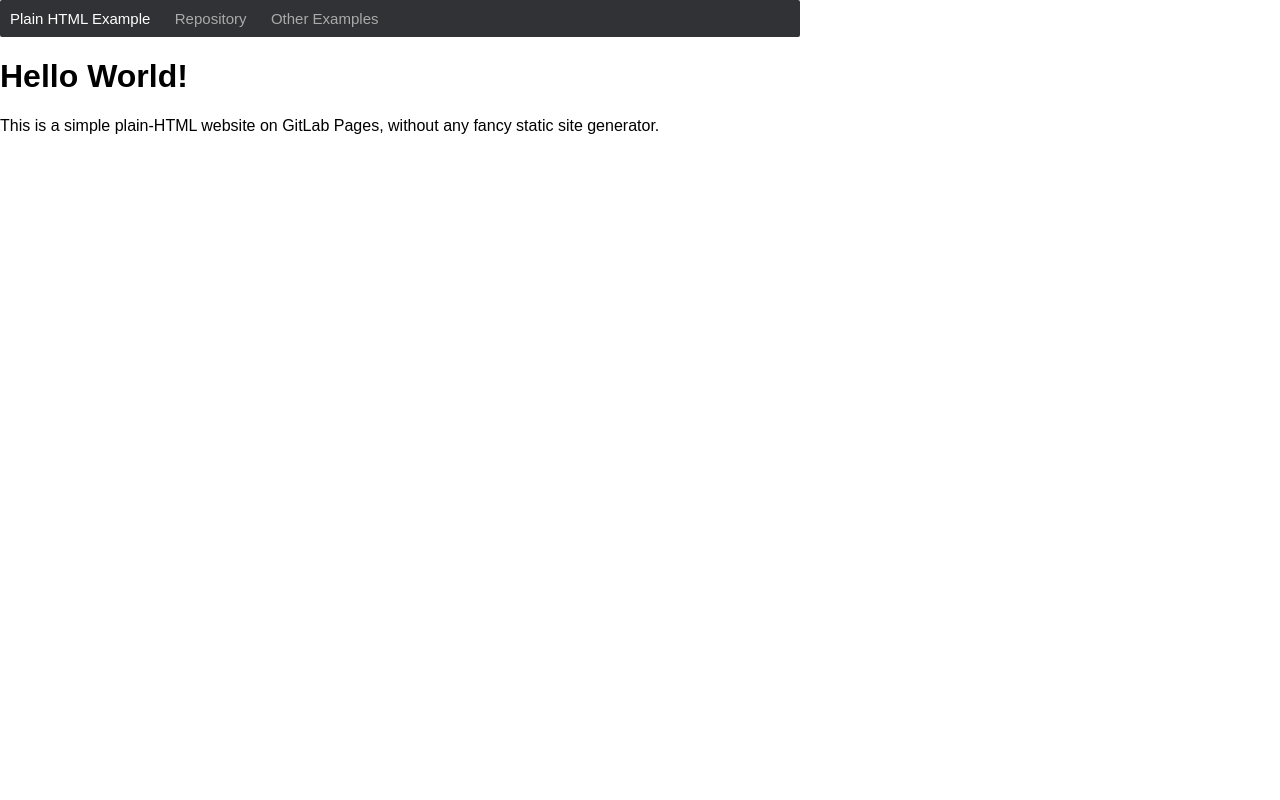
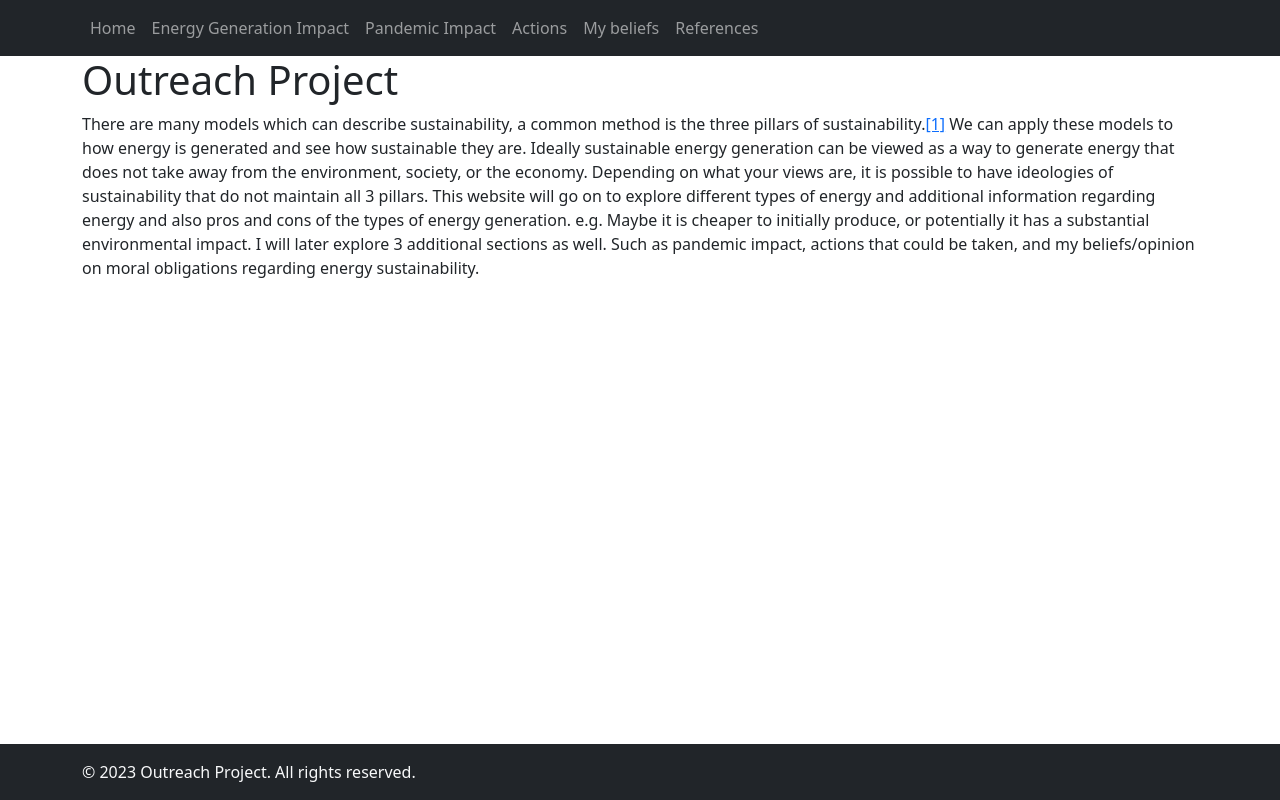
Before and after one commit to relia1/outreach-project, a plain HTML site: page public/index.html in a window 1280 px wide. Drawn offline with nearby package versions, Linux system fonts and the light colour scheme.

Commit message:
Updates and initial ish commit

```diff
--- /dev/null
+++ b/public/header.html
@@ -0,0 +1,32 @@
+<header>
+    <nav class="navbar navbar-expand-lg navbar-dark bg-dark">
+        <div class="container">
+            <button class="navbar-toggler" type="button" data-bs-toggle="collapse" data-bs-target="#navbarNav"
+                    aria-controls="navbarNav" aria-expanded="false" aria-label="Toggle navigation">
+                <span class="navbar-toggler-icon"></span>
+            </button>
+            <div class="collapse navbar-collapse" id="navbarNav">
+                <ul class="navbar-nav ml-auto">
+                    <li class="nav-item">
+                        <a class="nav-link" href="/outreach-project/public/">Home</a>
+                    </li>
+                    <li class="nav-item">
+                        <a class="nav-link" href="/outreach-project/public/energy_impact.html">Energy Generation Impact</a>
+                    </li>
+                    <li class="nav-item">
+                        <a class="nav-link" href="/outreach-project/public/pandemic_impact.html">Pandemic Impact</a>
+                    </li>
+                    <li class="nav-item">
+                        <a class="nav-link" href="/outreach-project/public/actions.html">Actions</a>
+                    </li>
+                    <li class="nav-item">
+                        <a class="nav-link" href="/outreach-project/public/my_beliefs.html">My beliefs</a>
+                    </li>
+                    <li class="nav-item">
+                        <a class="nav-link" href="/outreach-project/public/references.html">References</a>
+                    </li>
+                </ul>
+            </div>
+        </div>
+    </nav>
+</header>
--- a/public/index.html
+++ b/public/index.html
@@ -1,22 +1,49 @@
 <!DOCTYPE html>
-<html>
+<html lang="en" class="h-100">
+
   <head>
-    <meta charset="utf-8">
-    <meta name="generator" content="GitLab Pages">
-    <title>Plain HTML site using GitLab Pages</title>
-    <link rel="stylesheet" href="style.css">
+    <meta charset="UTF-8">
+    <meta name="viewport" content="width=device-width, initial-scale=1.0">
+    <title>Outreach Project</title>
+    <!-- Bootstrap CSS -->
+    <link rel="stylesheet" href="https://cdn.jsdelivr.net/npm/bootstrap@5.3.0/dist/css/bootstrap.min.css">
+    <!-- Including header/footer -->
+    <script src="https://code.jquery.com/jquery-3.6.0.min.js"></script>
+    <script>
+      $(function() {
+        $('#header').load('header.html');
+      });
+    </script>
   </head>
-  <body>
-    <div class="navbar">
-      <a href="https://pages.gitlab.io/plain-html/">Plain HTML Example</a>
-      <a href="https://gitlab.com/pages/plain-html/">Repository</a>
-      <a href="https://gitlab.com/pages/">Other Examples</a>
+
+  <body class="d-flex flex-column h-100">
+  <div id="header"></div>
+
+  <!-- Begin page content -->
+  <main class="flex-shrink-0">
+    <div class="container">
+      <h1>Outreach Project</h1>
+      <p>
+        There are many models which can describe sustainability, a common method is the three pillars
+        of sustainability.<a href="/outreach-project/public/references.html">[1]</a> We can apply these models to how
+        energy is generated and see how sustainable they are. Ideally sustainable energy generation can be viewed as a
+        way to generate energy that does not take away from the environment, society, or the economy. Depending on what
+        your views are, it is possible to have ideologies of sustainability that do not maintain all 3 pillars. This
+        website will go on to explore different types of energy and additional information regarding energy and also
+        pros and cons of the types of energy generation. e.g. Maybe it is cheaper to initially produce, or potentially
+        it has a substantial environmental impact. I will later explore 3 additional sections as well. Such as pandemic
+        impact, actions that could be taken, and my beliefs/opinion on moral obligations regarding energy sustainability.
+      </p>
     </div>
+  </main>
 
-    <h1>Hello World!</h1>
+  <footer class="footer mt-auto py-3 bg-dark">
+    <div class="container">
+      <span class="text-light">&copy; 2023 Outreach Project. All rights reserved.</span>
+    </div>
+  </footer>
 
-    <p>
-      This is a simple plain-HTML website on GitLab Pages, without any fancy static site generator.
-    </p>
+
+  <script src="https://cdn.jsdelivr.net/npm/bootstrap@5.3.0/dist/js/bootstrap.bundle.min.js"></script>
   </body>
 </html>
--- a/public/style.css
+++ /dev/null
@@ -1,23 +0,0 @@
-body {
-  font-family: sans-serif;
-  margin: auto;
-  max-width: 1280px;
-}
-
-.navbar {
-  background-color: #313236;
-  border-radius: 2px;
-  max-width: 800px;
-}
-
-.navbar a {
-  color: #aaa;
-  display: inline-block;
-  font-size: 15px;
-  padding: 10px;
-  text-decoration: none;
-}
-
-.navbar a:hover {
-  color: #ffffff;
-}
```
Also changed, not shown: public/actions.html (added, +37 -0 lines), public/energy_impact.html (added, +42 -0 lines), public/my_beliefs.html (added, +45 -0 lines), public/pandemic_impact.html (added, +37 -0 lines), public/references.html (added, +52 -0 lines), public/images/us_primary_energy_consumption.png (added), public/images/us_primary_energy_production.png (added), public/images/usage_by_source.png (added).
